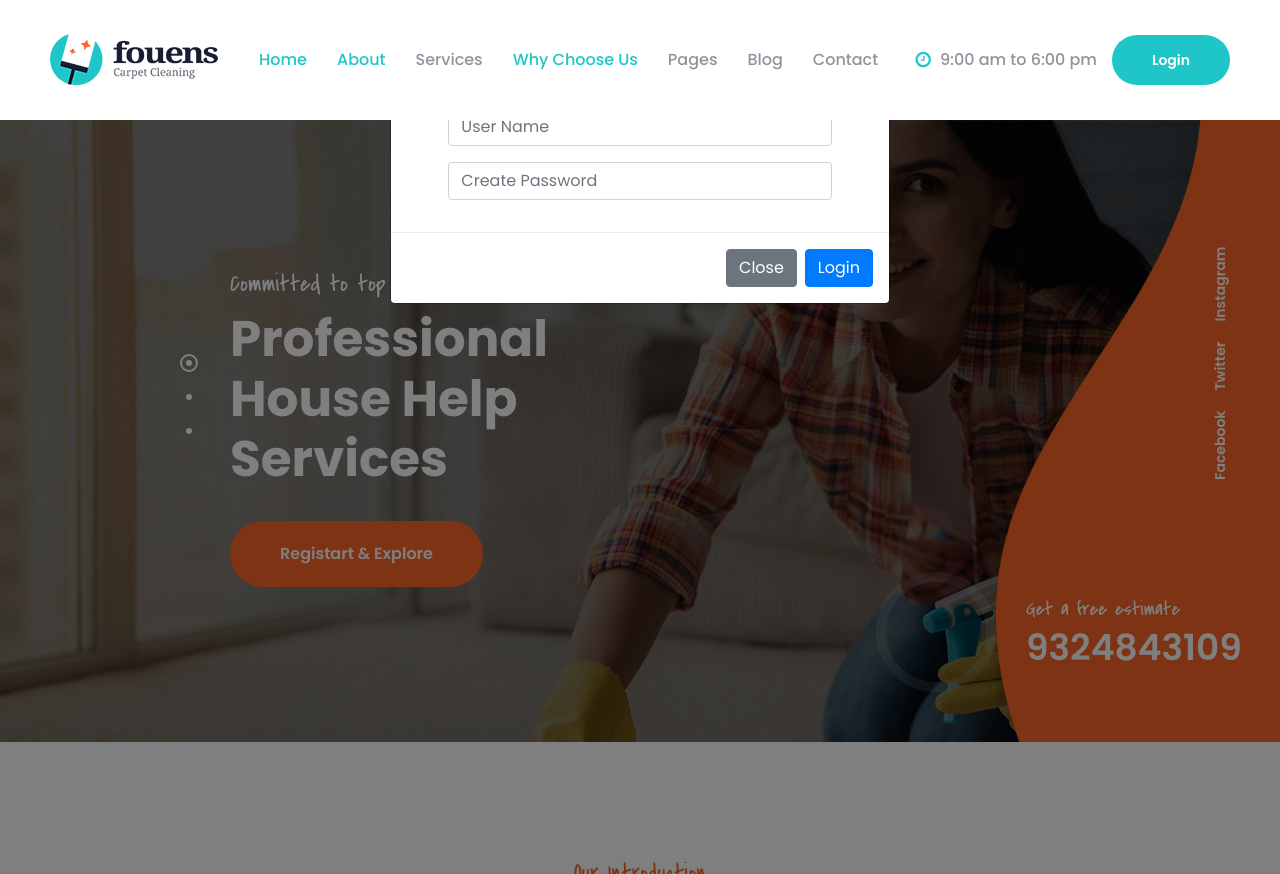
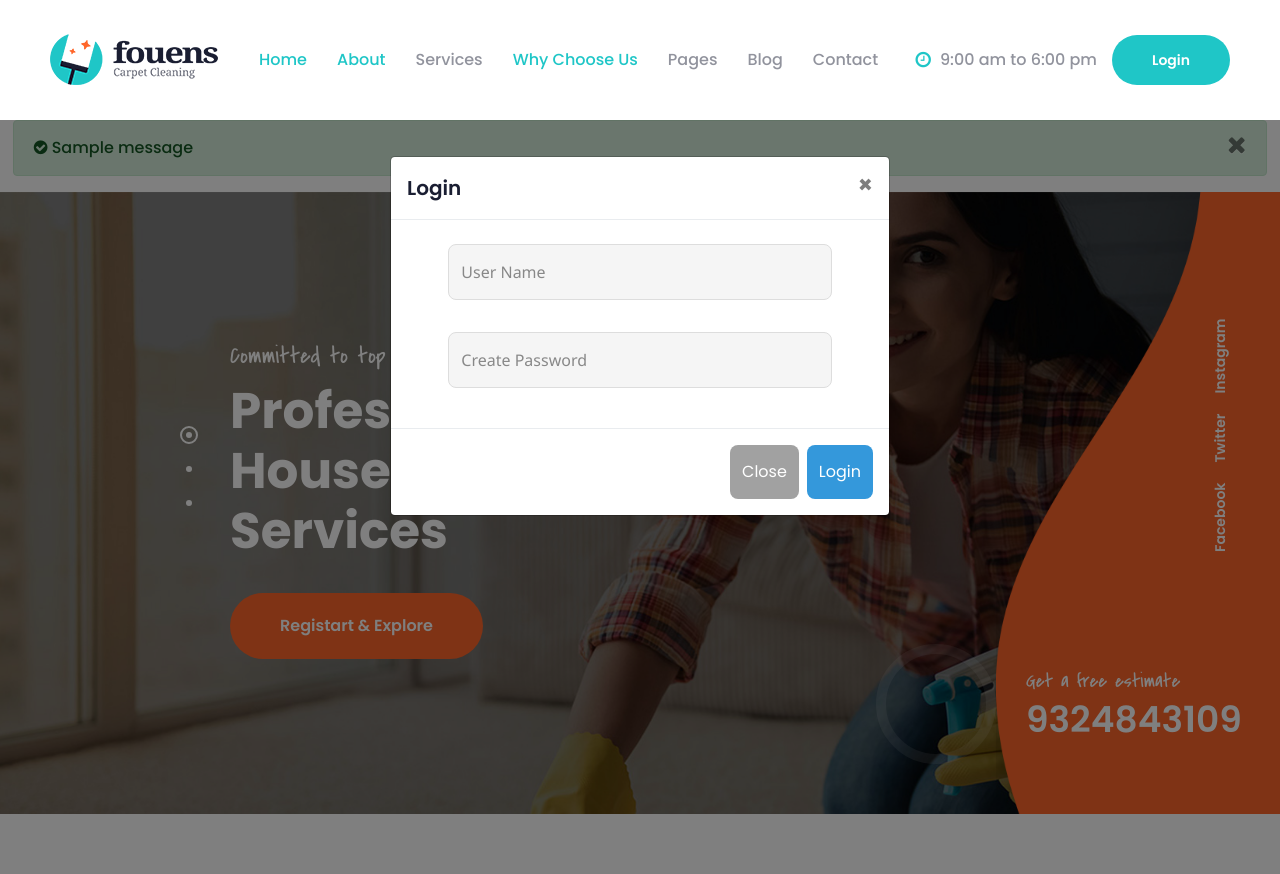
Before and after one commit to PirateAyush/HouseHelpProject, a Django app: page /Home/ in a window 1280 px wide, after a click on "Login". Run offline with Django 4.2, Linux system fonts and the light colour scheme; one stand-in notice (Sample message) is shown; some libraries are stand-ins or nearby versions.

Commit message:
Redirect system and register logic

```diff
--- a/hhc/backend/templates/backend/index.html
+++ b/hhc/backend/templates/backend/index.html
@@ -36,6 +36,10 @@
 <!--Start Main Header-->
 {% include "layouts/main-header.html" %}
 <!--End Main Header-->
+
+<!-- Redirect Message Block-->
+{% include "layouts/redirect-message-block.html" %}
+<!-- End Redirect Message Block-->
 
 <!--Home Slider One-->
 <section class="home-slider-one">
--- a/hhc/backend/templates/layouts/main-header.html
+++ b/hhc/backend/templates/layouts/main-header.html
@@ -1,4 +1,49 @@
 {% load static %}
+
+<style>
+    .custom-input {
+        width: 100%;
+        padding: 12px;
+        margin: 8px 0;
+        display: inline-block;
+        border: 1px solid #ddd;  /* Softer border color */
+        box-sizing: border-box;
+        border-radius: 8px;  /* Slightly rounder corners */
+        transition: border-color 0.3s;
+        font-size: 16px;
+        color: #333;  /* Darker text color */
+        background-color: #f5f5f5;  /* Lighter background color */
+        font-family: 'Segoe UI', Tahoma, Geneva, Verdana, sans-serif;  /* New font */
+    }
+
+    /* Add focus styling */
+    .custom-input:focus {
+        border-color: #3498db;  /* Accent color on focus */
+        outline: none;
+    }
+
+    /* Style for placeholder text */
+    .custom-input::placeholder {
+        color: #888;  /* Softer color for placeholder text */
+    }
+
+    /* Style for a submit button (optional) */
+    .custom-submit-button {
+        background-color: #3498db;
+        color: #fff;
+        padding: 12px;
+        border: none;
+        border-radius: 8px;
+        cursor: pointer;
+        font-size: 16px;
+        transition: background-color 0.3s;
+    }
+
+    .custom-submit-button:hover {
+        background-color: #2980b9;
+    }
+</style>
+
 
 <header class="main-header stricky">
     <div class="main-box">
@@ -80,21 +125,21 @@
                 <div class="row">
                   <div class="col-md-1 form-group"></div>
                   <div class="col-md-10 form-group">
-                      <input type="text" class="form-control" id="uname" name="uname" placeholder="User Name" required>
+                      <input type="text" class="custom-input" id="uname" name="uname" placeholder="User Name" required>
                   </div>
                   <div class="col-md-1 form-group"></div>
                 </div>
                 <div class="row">
                   <div class="col-md-1 form-group"></div>
                   <div class="form-group col-md-10">
-                      <input type="password" class="form-control" id="password" name="password" placeholder="Create Password" title="Create Password" required>
+                      <input type="password" class="custom-input" id="password" name="password" placeholder="Create Password" title="Create Password" required>
                   </div>
                   <div class="col-md-1 form-group"></div>
                 </div>
               </div>
               <div class="modal-footer">
-                <button type="button" class="btn btn-secondary" data-dismiss="modal">Close</button>
-                <button type="submit" class="btn btn-primary" id="loginBTN">Login</button>
+                <button type="button" class="custom-submit-button" data-dismiss="modal" style="background-color:#a1a1a1;">Close</button>
+                <button type="submit" class="custom-submit-button" id="loginBTN">Login</button>
               </div>
             </form>
           </div>
--- a/hhc/backend/templates/layouts/main-register.html
+++ b/hhc/backend/templates/layouts/main-register.html
@@ -5,7 +5,8 @@
             <div class="quote-form">
                 <div class="title"><h2>Register To Explore</h2></div>
                 <div class="inner-quote-box">
-                    <form id="contact-info-form" name="contact_info_form" class="default-form" action="#" method="post">
+                    <form id="contact-info-form" name="contact_info_form" class="default-form" action="{% url 'Register' %}" method="post">
+                        {% csrf_token %}
                         <div class="row">
                             <div class="col-md-12">
                                 <div class="input-box">
--- /dev/null
+++ b/hhc/backend/templates/layouts/redirect-message-block.html
@@ -0,0 +1,23 @@
+{% if messages %}
+    <ul class="messages" style="margin-left:1%;margin-right:1%">
+        {% for message in messages %}
+            {% if message.tags == 'error'  %}
+                <li{% if message.tags %} class="alert alert-danger" {% endif %}>
+                    <i class="fa fa-exclamation-circle"></i>
+                    {{ message}}
+                    <button type="button" class="close" data-dismiss="alert" aria-label="Close">
+                        <i class="fa fa-close"></i>
+                    </button>
+                </li>
+            {% else %}
+                <li{% if message.tags %} class="alert alert-{{ message.tags }}"{% endif %}>
+                    <i class="fa fa-check-circle"></i>
+                    {{ message}}
+                    <button type="button" class="close" data-dismiss="alert" aria-label="Close">
+                        <i class="fa fa-close"></i>
+                    </button>
+                </li>
+            {% endif %}
+        {% endfor %}
+    </ul>
+{% endif %}
--- a/hhc/backend/urls.py
+++ b/hhc/backend/urls.py
@@ -13,4 +13,6 @@ urlpatterns = [
     path("blogPosts",views.blogPosts, name="BlogPosts"),
     path("addBlogPosts",views.addBlogPosts, name="AddBlogPosts"),
     path("contact",views.contact, name="Contact"),
+    path("register",views.register, name="Register"),
+
 ]
--- a/hhc/backend/views.py
+++ b/hhc/backend/views.py
@@ -1,4 +1,19 @@
+from django.shortcuts import render , redirect ,get_object_or_404
+from django.http import HttpResponse
 from django.shortcuts import render
+
+#Models
+from .models import *
+
+#Constants
+from frontend.constants import *
+
+#Form Imports
+from django import forms
+from django.contrib.auth import authenticate,login,logout
+
+#Messages
+from django.contrib import messages
 
 # Create your views here.
 def index(request):
@@ -27,3 +42,9 @@ def addBlogPosts(request):
 
 def contact(request):
     return render(request,'backend/contact.html')
+
+def register(request):
+    if request.method == 'POST':
+        print(request.POST.dict())
+        messages.error(request, 'Registered Successfull !')
+        return redirect('Home')
--- a/hhc/hhc/settings.py
+++ b/hhc/hhc/settings.py
@@ -125,4 +125,7 @@ STATIC_URL = 'static/'
 # Default primary key field type
 # https://docs.djangoproject.com/en/4.2/ref/settings/#default-auto-field
 
+MEDIA_ROOT = os.path.join(BASE_DIR,'media')
+MEDIA_URL  = '/media/'
+
 DEFAULT_AUTO_FIELD = 'django.db.models.BigAutoField'
--- a/hhc/hhc/urls.py
+++ b/hhc/hhc/urls.py
@@ -17,8 +17,11 @@ Including another URLconf
 from django.contrib import admin
 from django.urls import path,include
 
+from django.conf import settings
+from django.conf.urls.static import static
+
 urlpatterns = [
     path('admin/', admin.site.urls),
     path('frontend/',include('frontend.urls')),
     path('Home/',include('backend.urls')),
-]
+] + static(settings.MEDIA_URL,document_root=settings.MEDIA_ROOT)
```
Also changed, not shown: other parts of hhc/backend/templates/layouts/main-header.html (+1 -1 lines).
